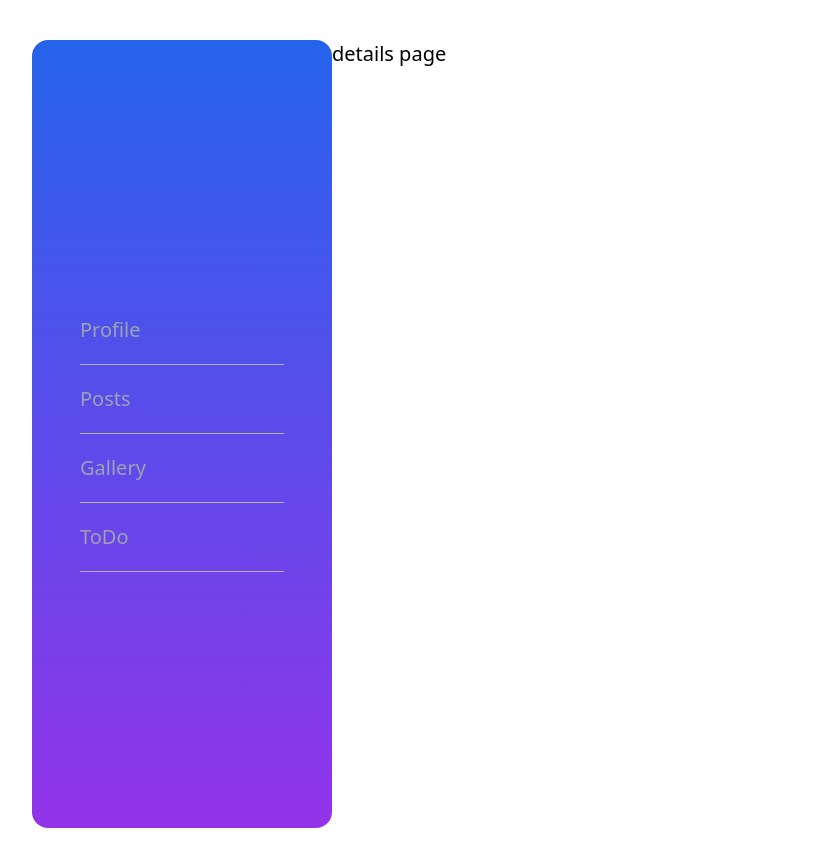
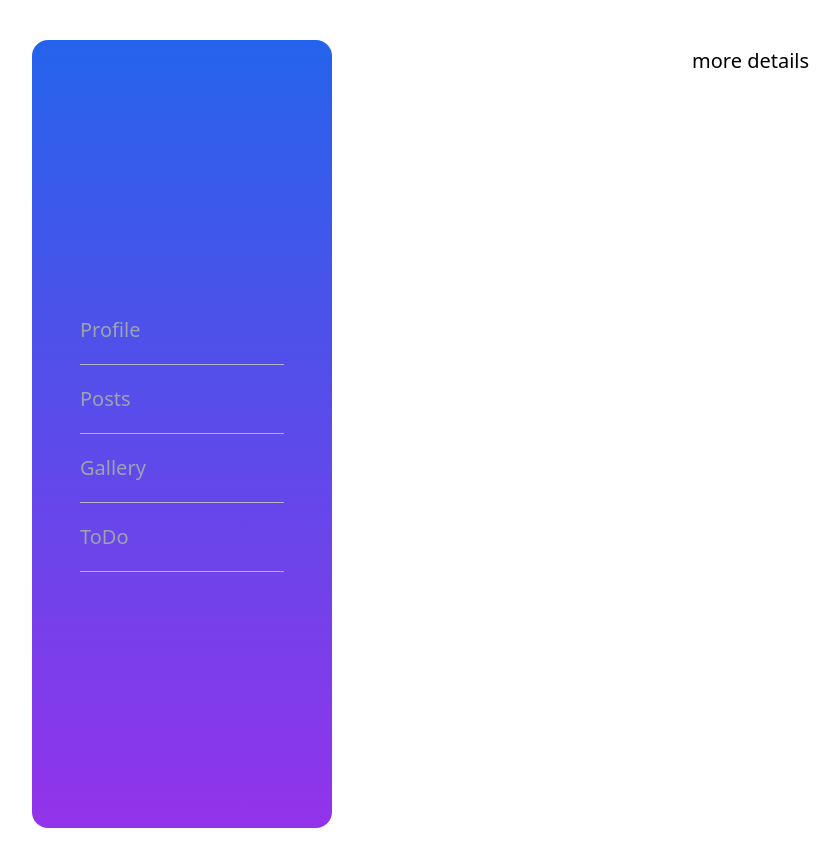
Before and after one commit to basitmir7/Visual-profile-pro, a React (Vite) app: page /profile/details in a window 1280 px wide. Shown: the whole page, without its empty margins (8-847 px from the left). Built offline with nearby package versions, Linux system fonts and the light colour scheme; no server answers.

Commit message:
selected user object is being console logged

```diff
--- a/src/App.css
+++ b/src/App.css
@@ -29,3 +29,20 @@
 .border-bt-li {
   border-bottom: 1px solid #c4c4c4dc;
 }
+.grid-main {
+  display: grid;
+  grid-template-columns: repeat(5, 1fr);
+  grid-template-rows: repeat(5, 1fr);
+  grid-column-gap: 0px;
+  grid-row-gap: 0px;
+}
+
+.gchild1 {
+  grid-area: 1 / 1 / 2 / 6;
+}
+.gchild2 {
+  grid-area: 2 / 1 / 6 / 3;
+}
+.gchild3 {
+  grid-area: 2 / 3 / 6 / 6;
+}
--- a/src/App.jsx
+++ b/src/App.jsx
@@ -2,14 +2,17 @@ import { useState, useEffect } from "react";
 import "./App.css";
 import Users from "./views/Users";
 import Profile from "./views/profile";
+
 import { BrowserRouter as Router, Route, Routes } from "react-router-dom";
 
 function App() {
   const [data, setData] = useState([]);
+
   function fetchData() {
     fetch("https://dummyjson.com/users")
       .then((res) => res.json())
-      .then((res) => setData(res.users));
+      .then((res) => setData(res.users))
+      .catch((error) => console.log(error));
   }
   useEffect(() => {
     fetchData();
--- a/src/components/details.jsx
+++ b/src/components/details.jsx
@@ -1,7 +1,11 @@
-const Details = () => {
+const Details = ({ data }) => {
   return (
     <>
-      <h1>details page</h1>
+      <main className="grid-main">
+        <header className="gchild1"></header>
+        <section className="gchild2"></section>
+        <section className="gchild3">more details</section>
+      </main>
     </>
   );
 };
--- a/src/views/Users.jsx
+++ b/src/views/Users.jsx
@@ -1,5 +1,9 @@
+import { useState } from "react";
 import { Link } from "react-router-dom";
+import Profile from "./profile";
+
 const Users = ({ data }) => {
+  const [singleUser, setSingleUser] = useState({});
   return (
     <section className="flex justify-center  items-center min-h-screen">
       <div className="bg-curve custom-shape-divider-bottom-1672816296">
@@ -24,9 +28,20 @@ const Users = ({ data }) => {
           className="overflow-y-scroll scrollbar scrollbar-thumb-gray-900 scrollbar-track-gray-100 p-5 "
           style={{ height: "25rem" }}
         >
-          {data.map((user) => {
+          {!data ? (
+            <div>loading..</div>
+          ) : (
+            data.map((user) => {
               return (
-              <Link to="/profile" key={user.id}>
+                <Link
+                  to="/profile"
+                  key={user.id}
+                  index={user.id}
+                  onClick={() => {
+                    setSingleUser(user);
+                    console.log(user);
+                  }}
+                >
                   <li className="flex text-xl p-2 cursor-pointer items-center border-bt">
                     <img
                       className="h-12 w-12 rounded-full bg-slate-200 mr-4"
@@ -37,7 +52,8 @@ const Users = ({ data }) => {
                   </li>
                 </Link>
               );
-          })}
+            })
+          )}
         </ul>
       </div>
     </section>
--- a/src/views/profile.jsx
+++ b/src/views/profile.jsx
@@ -4,7 +4,7 @@ import Posts from "../components/posts";
 import Todo from "../components/todo";
 import { BrowserRouter as Router, Route, Routes } from "react-router-dom";
 import { Link } from "react-router-dom";
-const Profile = () => {
+const Profile = ({ data, singleUser }) => {
   const links = [
     { name: "Profile", link: "/profile/details" },
     { name: "Posts", link: "/profile/posts" },
@@ -12,7 +12,7 @@ const Profile = () => {
     { name: "ToDo", link: "/profile/todo" },
   ];
   return (
-    <main className="container flex p-10 text-xl">
+    <main className="flex p-10 text-xl">
       <section className="Navbar w-3/12 bg-gradient-to-t from-purple-600 to-blue-600 rounded-2xl">
         <ul className="flex flex-col" style={{ padding: "16rem 3rem" }}>
           {links.map((link, index) => {
@@ -31,7 +31,7 @@ const Profile = () => {
 
       <section className="grow">
         <Routes>
-          <Route path="details" element={<Details />} />
+          <Route path="details" element={<Details data={data} />} />
           <Route path="posts" element={<Posts />} />
           <Route path="gallery" element={<Gallery />} />
           <Route path="todo" element={<Todo />} />
```
Also changed, not shown: src/components/curve.jsx (added). Lines whose indentation alone changed are shown as unchanged.
